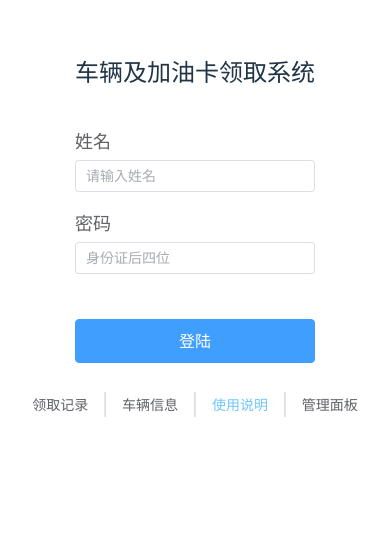
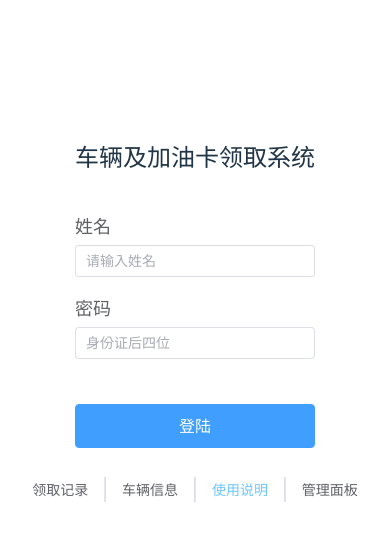
Before and after one commit to wlhd7/dz-vehicle-v2, a Vue app in the folder frontend/: page / in a window 390 px wide. Shown: the part 110-650 px from the top of the page. Built offline with nearby package versions, Linux system fonts and the light colour scheme; no server answers.

Commit message:
feat(frontend): optimize mobile layout and update page title

```diff
--- a/frontend/index.html
+++ b/frontend/index.html
@@ -4,7 +4,7 @@
     <meta charset="UTF-8" />
     <link rel="icon" type="image/svg+xml" href="/vite.svg" />
     <meta name="viewport" content="width=device-width, initial-scale=1.0" />
-    <title>frontend</title>
+    <title>车辆及加油卡领取系统</title>
   </head>
   <body>
     <div id="app"></div>
--- a/frontend/src/App.vue
+++ b/frontend/src/App.vue
@@ -28,13 +28,44 @@ const isMobile = useIsMobile()
 <style>
 .app-container {
   min-height: 100vh;
+  display: flex;
+  flex-direction: column;
 }
 
 .full-page {
   width: 100vw;
+  height: 100vh;
 }
 
 .app-main {
-  min-height: 100vh;
+  flex: 1;
+  display: flex;
+  flex-direction: column;
+}
+
+/* Global overrides for mobile full-height experience */
+@media (max-width: 768px) {
+  /* Make the root div of any view flexible */
+  .app-main > div {
+    flex: 1;
+    display: flex;
+    flex-direction: column;
+  }
+
+  .el-card {
+    flex: 1;
+    display: flex;
+    flex-direction: column;
+    border: none !important;
+    border-radius: 0 !important;
+  }
+
+  .el-card__body {
+    flex: 1;
+    display: flex;
+    flex-direction: column;
+    padding: 15px !important;
+    overflow-y: auto;
+  }
 }
 </style>
```
